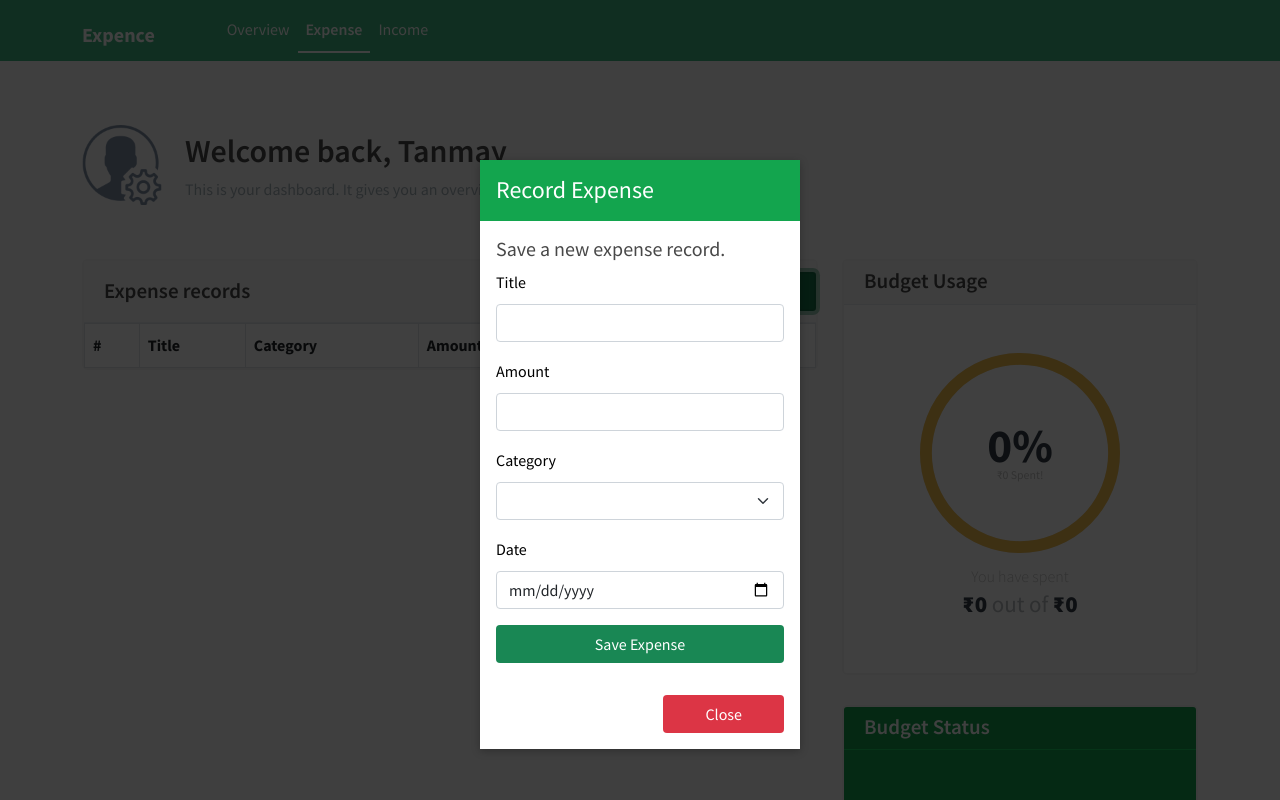
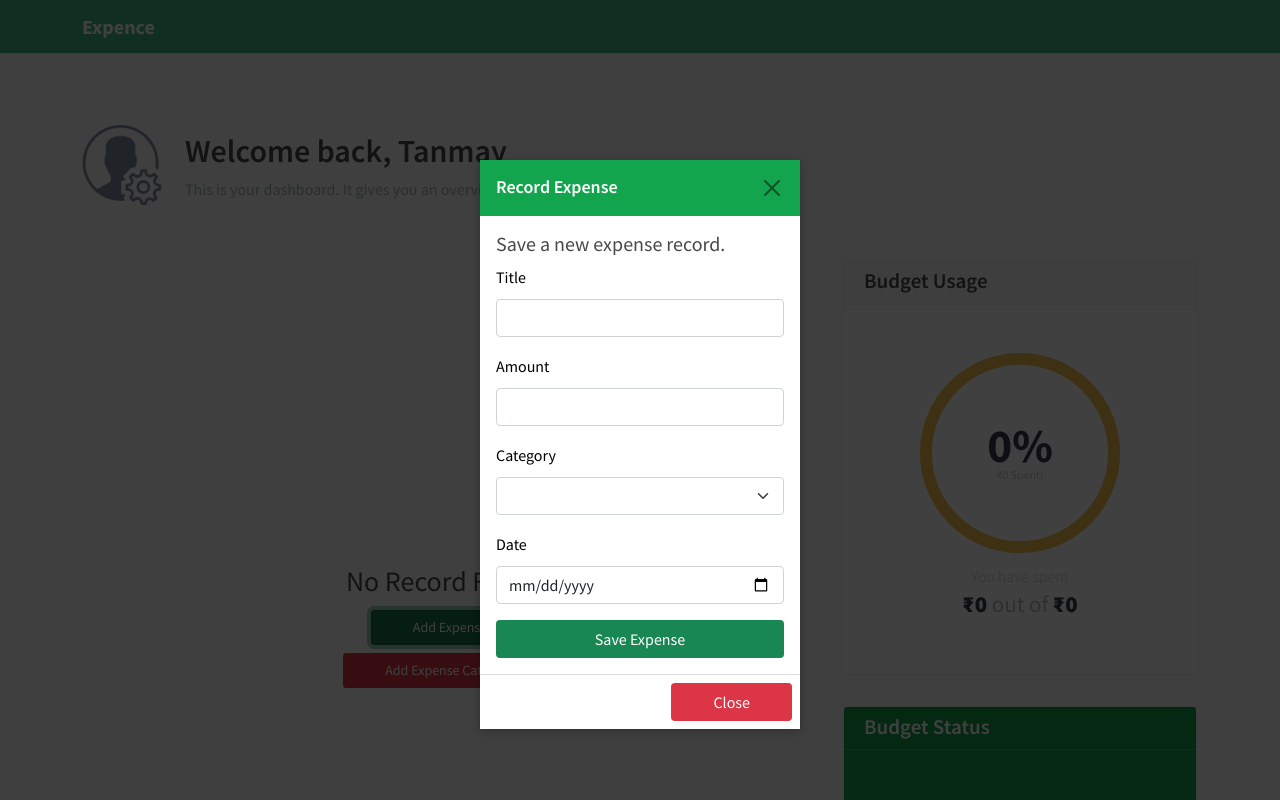
Before and after one commit to TanmayDey2022/expense-calculator, a Vue app: page /expense in a window 1280 px wide. Both pictures are taken after a click on the button "Add Expense". Shown: the top 800 px of the page. Built offline with nearby package versions, Linux system fonts and the light colour scheme.

Commit message:
[FEATURE] Make everything in single page
also added categories

```diff
--- a/src/components/UI/Modal.vue
+++ b/src/components/UI/Modal.vue
@@ -2,10 +2,13 @@
   <teleport to="body">
     <div v-if="show" class="backdrop"></div>
     <transition name="dialog">
-      <dialog open v-if="show">
-        <header class="bg-green">
+      <dialog open v-if="show" :class="size">
+        <header class="bg-green d-flex justify-content-between">
           <slot name="header">
             <h4>{{ title }}</h4>
+            <slot name="actions">
+            <button type="button" class="btn-close" @click="tryClose"></button>
+          </slot>
           </slot>
         </header>
         <section>
@@ -37,8 +40,15 @@ export default {
       required: false,
       default: false,
     },
+    size: {
+      type: String,
+      required: false,
+    },
   },
   emits: ["close"],
+  created() {
+    console.log(this.size);
+  },
   methods: {
     tryClose() {
       this.$emit("close");
@@ -81,6 +91,8 @@ header {
 header h4 {
   margin: 0;
   color: #fff;
+  font-size: 18px;
+  font-weight: 600;
 }
 
 section {
@@ -88,10 +100,11 @@ section {
 }
 
 menu {
-  padding: 1rem;
+  padding: 0.5rem;
   display: flex;
   justify-content: flex-end;
   margin: 0;
+  border-top: 1px solid #ddd;
 }
 
 .dialog-enter-from,
@@ -119,5 +132,11 @@ menu {
     left: calc(50% - 10rem);
     width: 20rem;
   }
+  dialog.lg {
+    width: 60%;
+    margin: auto;
+    left: 0;
+    top: 0vh;
+  }
 }
 </style>
--- a/src/components/layout/TheHeader.vue
+++ b/src/components/layout/TheHeader.vue
@@ -1,5 +1,5 @@
 <template>
-  <nav class="navbar navbar-expand-lg navbar-dark bg-primary fixed-top pb-0">
+  <nav class="navbar navbar-expand-lg navbar-dark bg-primary fixed-top">
     <div class="container">
       <router-link to="/" class="navbar-brand fw-bold"> Expence</router-link>
       <button
@@ -15,24 +15,7 @@
       </button>
 
       <div class="collapse navbar-collapse ps-5" id="navbarSupportedContent">
-        <ul class="navbar-nav ml-auto pb-2">
-          <li class="nav-item">
-            <router-link to="/" class="nav-link" active-class="active">
-              Overview</router-link
-            >
-          </li>
-
-          <li class="nav-item">
-            <router-link to="/expense" class="nav-link" active-class="active">
-              Expense</router-link
-            >
-          </li>
-          <li class="nav-item">
-            <router-link to="/income" class="nav-link" active-class="active">
-              Income</router-link
-            >
-          </li>
-        </ul>
+        <ul class="navbar-nav ml-auto pb-2"></ul>
       </div>
     </div>
   </nav>
--- a/src/views/About.vue
+++ /dev/null
@@ -1,5 +0,0 @@
-<template>
-  <div class="about">
-    <h1>This is an about page</h1>
-  </div>
-</template>
--- a/src/views/Expense.vue
+++ b/src/views/Expense.vue
@@ -1,81 +1,46 @@
 <template>
   <div class="row" :key="updateBadgeKey">
     <div class="col-md-8">
-      <div class="card p-0">
+      <div
+        class="h-100 d-flex flex-column align-items-center justify-content-center"
+        v-if="getAllUserExpenses().length === 0"
+      >
+        <h3>No Record Found.</h3>
+        <button
+          type="button"
+          class="btn btn-success mt-1 mb-1 btn-sm"
+          @click="isShowModal = !isShowModal"
+        >
+          Add Expense
+        </button>
+        <button
+          type="button"
+          class="btn btn-danger mt-1 mb-1 btn-sm"
+          @click="isShowExpenseCatModal = !isShowExpenseCatModal"
+        >
+          Add Expense Category
+        </button>
+      </div>
+      <div class="card p-0" v-else>
         <div
-          class="card-header d-flex justify-content-between align-items-center"
+          class="card-header"
         >
           <h4>Expense records</h4>
           <button
             type="button"
-            class="btn btn-success mt-1 mb-1 btn-sm"
+            class="btn btn-success mt-1 mb-1 btn-sm float-end"
             @click="isShowModal = !isShowModal"
           >
             Add Expense
           </button>
-          <base-dialog
-            :show="isShowModal"
-            title="Record Expense"
-            :data="getExpenceTypes()"
-            :fixed="true"
-            @close="isShowModal = !isShowModal"
-          >
-            <h5>Save a new expense record.</h5>
-            <form method="post" @submit.prevent="saveExpense()">
-              <div class="mb-3">
-                <label for="exampleInputEmail1" class="form-label">Title</label>
-                <input
-                  type="text"
-                  class="form-control"
-                  name="title"
-                  v-model="title"
-                />
-              </div>
 
-              <div class="mb-3">
-                <label for="exampleInputEmail1" class="form-label"
-                  >Amount</label
-                >
-                <input
-                  type="text"
-                  class="form-control"
-                  name="amount"
-                  v-model="amount"
-                />
-              </div>
-
-              <div class="mb-3">
-                <label for="exampleInputEmail1" class="form-label"
-                  >Category</label
-                >
-                <select class="form-select" name="category" v-model="category">
-                  <option selected disabled>select one option</option>
-                  <option
-                    :value="expenceType"
-                    v-for="(expenceType, index) of expenceTypes"
-                    :key="index"
-                  >
-                    {{ expenceType }}
-                  </option>
-                </select>
-              </div>
-              <div class="mb-3">
-                <label for="exampleInputEmail1" class="form-label">Date</label>
-                <input
-                  type="date"
-                  class="form-control"
-                  name="date"
-                  v-model="date"
-                />
-              </div>
-
-              <div class="d-grid gap-2">
-                <button class="btn btn-success" type="submit">
-                  Save Expense
-                </button>
-              </div>
-            </form>
-          </base-dialog>
+           <button
+          type="button"
+          class="btn btn-danger mt-1 mb-1 btn-sm float-end me-2"
+          @click="isShowExpenseCatModal = !isShowExpenseCatModal"
+        >
+          Add Expense Category
+        </button>
         </div>
         <div class="card-body p-0">
           <div class="table-responsive">
@@ -117,6 +82,83 @@
     </div>
     <base-budge></base-budge>
   </div>
+
+  <base-dialog
+    :show="isShowExpenseCatModal"
+    title="Record Expense Category"
+    :fixed="true"
+    @close="isShowExpenseCatModal = !isShowExpenseCatModal"
+  >
+    <div class="mb-3">
+      <label for="exampleInputEmail1" class="form-label"
+        >Expense Category</label
+      >
+      <input
+        type="text"
+        class="form-control"
+        name="title"
+        v-model="expenseCategory"
+      />
+    </div>
+
+    <div class="d-grid gap-2">
+      <button
+        class="btn btn-success"
+        type="button"
+        @click="saveExpenseCategory()"
+      >
+        Save Expense Category
+      </button>
+    </div>
+  </base-dialog>
+
+  <base-dialog
+    :show="isShowModal"
+    title="Record Expense"
+    :data="getExpenceTypes()"
+    :fixed="true"
+    @close="isShowModal = !isShowModal"
+  >
+    <h5>Save a new expense record.</h5>
+    <form method="post" @submit.prevent="saveExpense()">
+      <div class="mb-3">
+        <label for="exampleInputEmail1" class="form-label">Title</label>
+        <input type="text" class="form-control" name="title" v-model="title" />
+      </div>
+
+      <div class="mb-3">
+        <label for="exampleInputEmail1" class="form-label">Amount</label>
+        <input
+          type="text"
+          class="form-control"
+          name="amount"
+          v-model="amount"
+        />
+      </div>
+
+      <div class="mb-3">
+        <label for="exampleInputEmail1" class="form-label">Category</label>
+        <select class="form-select" name="category" v-model="category">
+          <option selected disabled>select one option</option>
+          <option
+            :value="expenceType"
+            v-for="(expenceType, index) of expenceTypes"
+            :key="index"
+          >
+            {{ expenceType }}
+          </option>
+        </select>
+      </div>
+      <div class="mb-3">
+        <label for="exampleInputEmail1" class="form-label">Date</label>
+        <input type="date" class="form-control" name="date" v-model="date" />
+      </div>
+
+      <div class="d-grid gap-2">
+        <button class="btn btn-success" type="submit">Save Expense</button>
+      </div>
+    </form>
+  </base-dialog>
 </template>
 <script>
 import Calculation from "../mixins/calculation.js";
@@ -124,18 +166,19 @@ export default {
   data() {
     return {
       isShowModal: false,
-      expenceTypes: Object,
+      expenceTypes: ["Food", "Rent", "Living", "Transportation"],
       title: "",
       amount: "",
       category: "",
       date: "",
       updateBadgeKey: 0,
+      isShowExpenseCatModal: false,
     };
   },
   mixins: [Calculation],
   methods: {
     getExpenceTypes() {
-      return (this.expenceTypes = ["Food", "Rent", "Living", "Transportation"]);
+      return this.expenceTypes ;
     },
     saveExpense() {
       if ((!this.title, !this.amount, !this.category, !this.date)) {
@@ -171,6 +214,17 @@ export default {
         this.updateBadge();
       }
     },
+
+    saveExpenseCategory() {
+      console.log(this.expenseCategory);
+      if (this.expenceTypes.includes(this.expenseCategory)) {
+        alert(`Sorry ${this.expenseCategory} Already Exists!`);
+      }
+      this.expenceTypes.push(this.expenseCategory);
+      localStorage.setItem("expensecategory", this.expenceTypes);
+      this.isShowExpenseCatModal = false;
+      this.expenseCategory = "";
+    },
   },
 };
 </script>
--- a/src/views/Home.vue
+++ b/src/views/Home.vue
@@ -127,27 +127,53 @@
               </div>
             </div>
           </div>
-          <div class="">
+          <div :key="updateBadgeKey">
             <div class="row transaction-links">
               <div class="col-md-12">
                 <p class="text-center mt-2">View all transaction records</p>
               </div>
               <div class="d-flex justify-content-around">
-                <router-link
-                  to="/expense"
+                <button
                   class="btn btn-danger btn-sm"
                   type="button"
+                  @click="isExpnseShowModal = !isExpnseShowModal"
                 >
-                  Expense</router-link
+                  Expense
+                </button>
+
+                <!-- Expense Moal -->
+
+                <base-dialog
+                  :show="isExpnseShowModal"
+                  title="Record Income"
+                  :fixed="true"
+                  size="lg"
+                  @close="isExpnseShowModal = !isExpnseShowModal"
                 >
+                  <Expense></Expense>
+                </base-dialog>
 
-                <router-link
-                  to="/income"
+                <!-- Expense Moal -->
+
+                <button
                   class="btn btn-success btn-sm"
                   type="button"
+                  @click="isShowIncomeModal = !isShowIncomeModal"
                 >
-                  Income</router-link
+                  Income
+                </button>
+                <!-- Income Moal -->
+                <base-dialog
+                  :show="isShowIncomeModal"
+                  title="Record Income"
+                  :fixed="true"
+                  size="lg"
+                  @close="isShowIncomeModal = !isShowIncomeModal"
                 >
+                  <Income></Income>
+                </base-dialog>
+
+                <!-- Income Moal -->
               </div>
             </div>
           </div>
@@ -244,19 +270,28 @@ import Calculation from "../mixins/calculation.js";
 import { defineComponent } from "vue";
 import DoughnutChart from "../components/charts/doughnutChart.vue";
 import BarChart from "../components/charts/barChart.vue";
+import Income from "./Income.vue";
+import Expense from "./Expense.vue";
 
 export default defineComponent({
   name: "Home",
   components: {
     DoughnutChart,
     BarChart,
+    Income,
+    Expense,
   },
   mixins: [Calculation],
   data() {
     return {
       totalExpense: 0,
       totalIncomes: 0,
+      updateBadgeKey: 0,
       dayList: [],
+      isExpnseShowModal: false,
+      isShowModal: false,
+
+      isShowIncomeModal: false,
     };
   },
   mounted() {
--- a/src/views/Income.vue
+++ b/src/views/Income.vue
@@ -1,81 +1,48 @@
 <template>
   <div class="row" :key="updateBadgeKey">
     <div class="col-md-8">
-      <div class="card p-0">
+      <div
+        class="h-100 d-flex flex-column align-items-center justify-content-center"
+        v-if="getAllUserIncomes().length == 0"
+      >
+        <h3>No Record Found.</h3>
+        <button
+          type="button"
+          class="btn btn-success mt-1 mb-1 btn-sm"
+          @click="isShowModal = !isShowModal"
+        >
+          Add Income
+        </button>
+        <button
+          type="button"
+          class="btn btn-danger mt-1 mb-1 btn-sm"
+          @click="isShowIncomeCatModal = !isShowIncomeCatModal"
+        >
+          Add Income Category
+        </button>
+      </div>
+      <div class="card p-0" v-else>
         <div
-          class="card-header d-flex justify-content-between align-items-center"
+          class="card-header"
         >
           <h4>Income records</h4>
           <button
             type="button"
-            class="btn btn-success mt-1 mb-1 btn-sm"
+            class="btn btn-success mt-1 mb-1 btn-sm float-end"
             @click="isShowModal = !isShowModal"
           >
             Add Income
           </button>
-          <base-dialog
-            :show="isShowModal"
-            title="Record Income"
-            @close="isShowModal = !isShowModal"
-          >
-            <h5>Save a new income record.</h5>
-            <form method="post" @submit.prevent="saveIncome()">
-              <div class="mb-3">
-                <label for="exampleInputEmail1" class="form-label">Title</label>
-                <input
-                  type="text"
-                  class="form-control"
-                  name="title"
-                  v-model="title"
-                />
-              </div>
+          <button
+          type="button"
+          class="btn btn-danger mt-1 mb-1 btn-sm float-end me-2"
+          @click="isShowIncomeCatModal = !isShowIncomeCatModal"
+        >
+          Add Income Category
+        </button>
+        </div>
 
-              <div class="mb-3">
-                <label for="exampleInputEmail1" class="form-label"
-                  >Amount</label
-                >
-                <input
-                  type="text"
-                  class="form-control"
-                  name="amount"
-                  v-model="amount"
-                />
-              </div>
-
-              <div class="mb-3">
-                <label for="exampleInputEmail1" class="form-label"
-                  >Category</label
-                >
-                <select class="form-select" name="category" v-model="category">
-                  <option selected disabled>select one option</option>
-                  <option
-                    :value="incomeType"
-                    v-for="(incomeType, index) of getIncomeTypes()"
-                    :key="index"
-                  >
-                    {{ incomeType }}
-                  </option>
-                </select>
-              </div>
-              <div class="mb-3">
-                <label for="exampleInputEmail1" class="form-label">Date</label>
-                <input
-                  type="date"
-                  class="form-control"
-                  name="date"
-                  v-model="date"
-                />
-              </div>
-
-              <div class="d-grid gap-2">
-                <button class="btn btn-success" type="submit">
-                  Save Income
-                </button>
-              </div>
-            </form>
-          </base-dialog>
-        </div>
-        <div class="card-body p-0" v-if="getAllUserIncomes().length > 0">
+        <div class="card-body p-0">
           <div class="table-responsive">
             <table class="table table-bordered table-striped mb-0">
               <thead>
@@ -113,6 +80,85 @@
         </div>
       </div>
     </div>
+    <base-dialog
+      :show="isShowModal"
+      title="Record Income"
+      @close="isShowModal = !isShowModal"
+    >
+      <h5>Save a new income record.</h5>
+      <form method="post" @submit.prevent="saveIncome()">
+        <div class="mb-3">
+          <label for="exampleInputEmail1" class="form-label">Title</label>
+          <input
+            type="text"
+            class="form-control"
+            name="title"
+            v-model="title"
+          />
+        </div>
+
+        <div class="mb-3">
+          <label for="exampleInputEmail1" class="form-label">Amount</label>
+          <input
+            type="text"
+            class="form-control"
+            name="amount"
+            v-model="amount"
+          />
+        </div>
+
+        <div class="mb-3">
+          <label for="exampleInputEmail1" class="form-label">Category</label>
+          <select class="form-select" name="category" v-model="category">
+            <option selected disabled>select one option</option>
+            <option
+              :value="incomeType"
+              v-for="(incomeType, index) of getIncomeTypes()"
+              :key="index"
+            >
+              {{ incomeType }}
+            </option>
+          </select>
+        </div>
+        <div class="mb-3">
+          <label for="exampleInputEmail1" class="form-label">Date</label>
+          <input type="date" class="form-control" name="date" v-model="date" />
+        </div>
+
+        <div class="d-grid gap-2">
+          <button class="btn btn-success" type="submit">Save Income</button>
+        </div>
+      </form>
+    </base-dialog>
+
+    <base-dialog
+      :show="isShowIncomeCatModal"
+      title="Record Income Category"
+      :fixed="true"
+      @close="isShowIncomeCatModal = !isShowIncomeCatModal"
+    >
+      <div class="mb-3">
+        <label for="exampleInputEmail1" class="form-label"
+          >Income Category</label
+        >
+        <input
+          type="text"
+          class="form-control"
+          name="title"
+          v-model="incomeCategory"
+        />
+      </div>
+
+      <div class="d-grid gap-2">
+        <button
+          class="btn btn-success"
+          type="button"
+          @click="saveIncomeCategory()"
+        >
+          Save Income Category
+        </button>
+      </div>
+    </base-dialog>
     <base-budge></base-budge>
   </div>
 </template>
@@ -122,17 +168,19 @@ export default {
   data() {
     return {
       isShowModal: false,
-      incomeTypes: Object,
+      incomeTypes: ["Salary", "Other"],
       title: "",
       amount: "",
       category: "",
       date: "",
       updateBadgeKey: 0,
+      isShowIncomeCatModal: false,
+      incomeCategory: "",
     };
   },
   methods: {
     getIncomeTypes() {
-      return (this.incomeTypes = ["Salary", "Other"]);
+      return this.incomeTypes;
     },
     saveIncome() {
       if ((!this.title, !this.amount, !this.category, !this.date)) {
@@ -173,6 +221,16 @@ export default {
         this.updateBadge();
       }
     },
+
+    saveIncomeCategory() {
+      if (this.incomeTypes.includes(this.incomeCategory)) {
+        alert(`Sorry ${this.incomeCategory} Already Exists!`);
+      }
+      this.incomeTypes.push(this.incomeCategory);
+      localStorage.setItem("expensecategory", this.incomeTypes);
+      this.isShowIncomeCatModal = false;
+      this.incomeCategory = "";
+    },
   },
 };
 </script>
```
